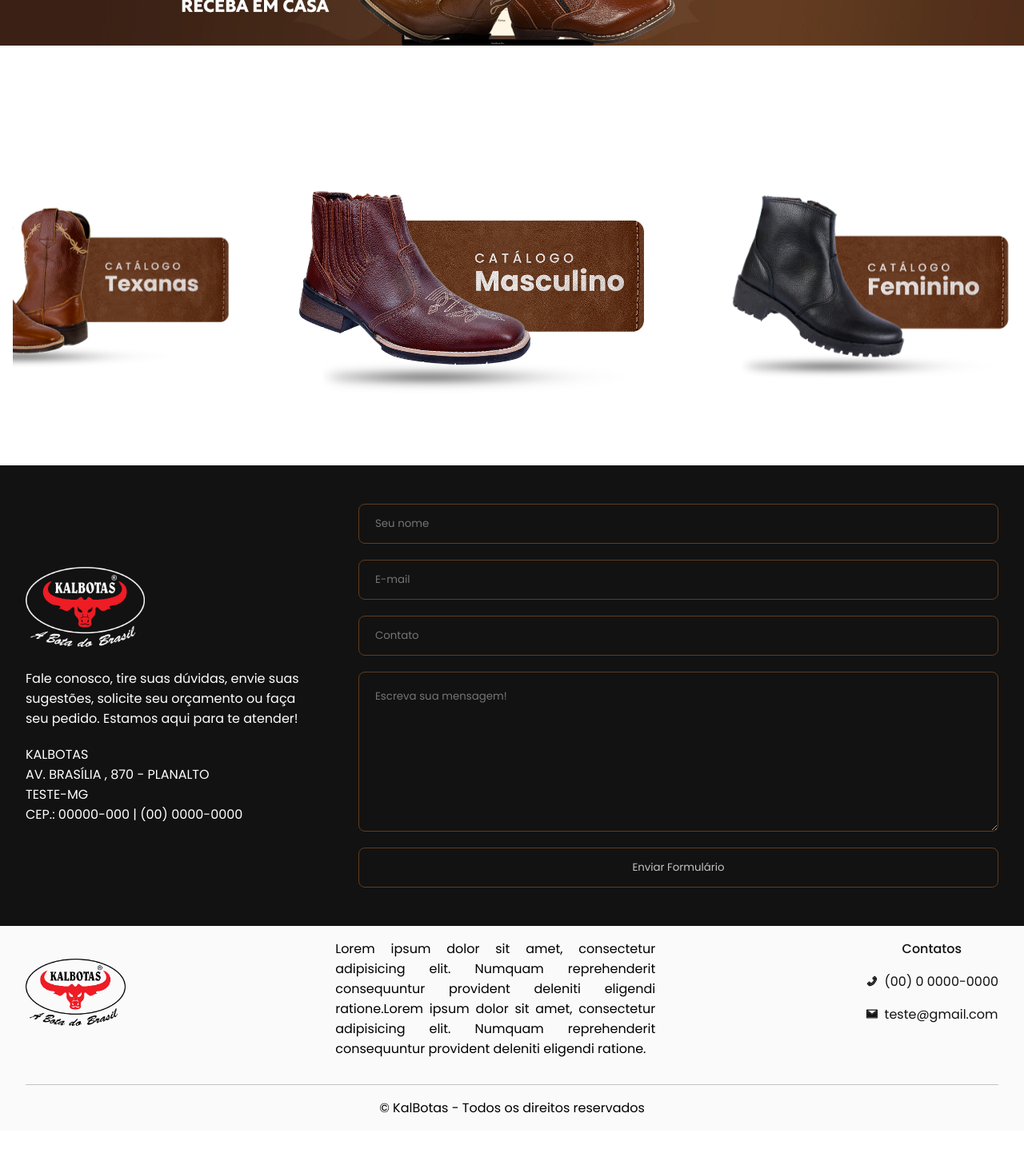
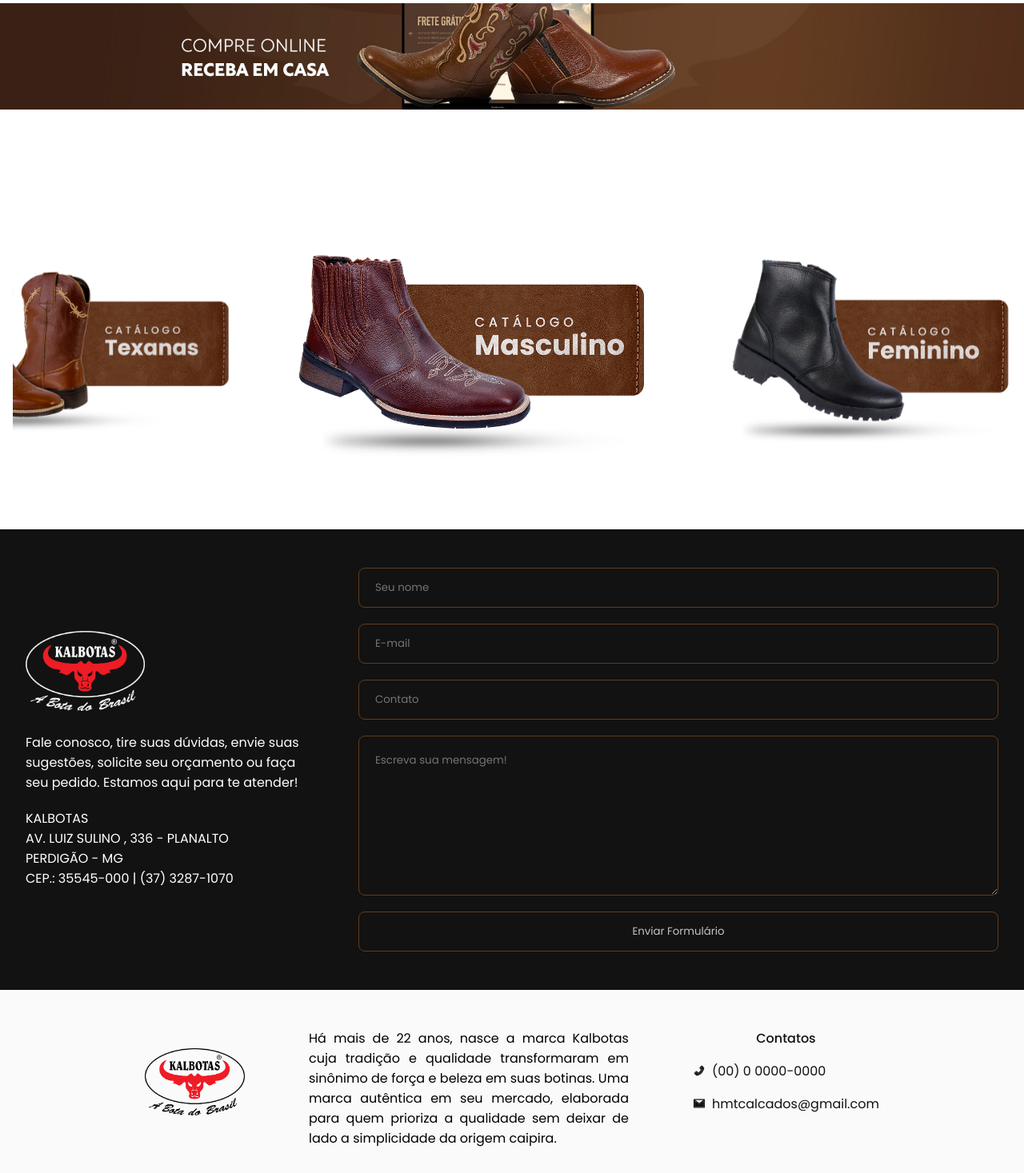
Before and after one commit to NiloMarcos/KalBotas, a React (Vite) app: page / in a window 1280 px wide. Shown: the part 1330-2797 px from the top of the page at 80% size. Before the commit the page ends 2744 px from the top, so only its background shows below. Built offline with nearby package versions, Linux system fonts and the light colour scheme.

Commit message:
feat(home): implementando novas informações no footer e contato

```diff
--- a/src/components/AboutUs/styles.scss
+++ b/src/components/AboutUs/styles.scss
@@ -1,5 +1,5 @@
 .container-about {
-  margin: 2.5rem auto;
+  margin: 5rem auto;
   max-width: 1440px;
   display: flex;
   flex-direction: column;
--- a/src/components/Footer/index.jsx
+++ b/src/components/Footer/index.jsx
@@ -16,7 +16,7 @@ export function Footer() {
             </section>
 
             <section className='footerLayout__conainer_text'>
-              <p>Lorem ipsum dolor sit amet, consectetur adipisicing elit. Numquam reprehenderit consequuntur provident deleniti eligendi ratione.Lorem ipsum dolor sit amet, consectetur adipisicing elit. Numquam reprehenderit consequuntur provident deleniti eligendi ratione.</p>
+              <p>Há mais de 22 anos, nasce a marca Kalbotas cuja tradição e qualidade transformaram em sinônimo de força e beleza em suas botinas. Uma marca autêntica em seu mercado, elaborada para quem prioriza a qualidade sem deixar de lado a simplicidade da origem caipira.</p>
             </section>
 
             <section className='footerLayout__contato'>
@@ -31,7 +31,7 @@ export function Footer() {
               <section className='footerLayout__email'>
                 <AiTwotoneMail />
 
-                <p>teste@gmail.com</p>
+                <p>hmtcalcados@gmail.com</p>
               </section>
             </section>
           </div>
--- a/src/components/Footer/styles.scss
+++ b/src/components/Footer/styles.scss
@@ -86,7 +86,8 @@
 
   &__info {
     display: flex;
-    justify-content: space-between;
+    justify-content: center;
+    gap: 5rem;
   }
 
   &__logo {
@@ -120,7 +121,7 @@ footer {
   width: 100%;
 
   margin: 0 auto;
-  padding: 1rem 2rem;
+  padding: 3rem 2rem;
 
   color: #FFF;
 }
@@ -128,6 +129,7 @@ footer {
 @media (max-width: 900px) {
   footer {
     flex-direction: column;
+    padding: 2.5rem 2rem;
   }
 
   .footerLayout {
@@ -148,6 +150,7 @@ footer {
     &__info {
       flex-direction: column;
       justify-content: center;
+      gap: 0;
     }
   }
 }
--- a/src/components/FormContact/index.jsx
+++ b/src/components/FormContact/index.jsx
@@ -28,11 +28,11 @@ export function FormContact() {
         <span>
           KALBOTAS <br/>
 
-          AV. BRASÍLIA , 870 - PLANALTO <br/>
+          AV. LUIZ SULINO , 336 - PLANALTO <br/>
 
-          TESTE-MG <br/>
+          PERDIGÃO - MG <br/>
 
-          CEP.: 00000-000 | (00) 0000-0000 <br/>
+          CEP.: 35545-000 | (37) 3287-1070 <br/>
         </span>
 
       </section>
--- a/src/components/SliderCatalago/styles.scss
+++ b/src/components/SliderCatalago/styles.scss
@@ -23,7 +23,7 @@
 }
 
 .container {
-  max-width: 124rem;
+  max-width: 1450px;
   padding: 4rem 1rem;
   margin: 0 auto;
 }
```
